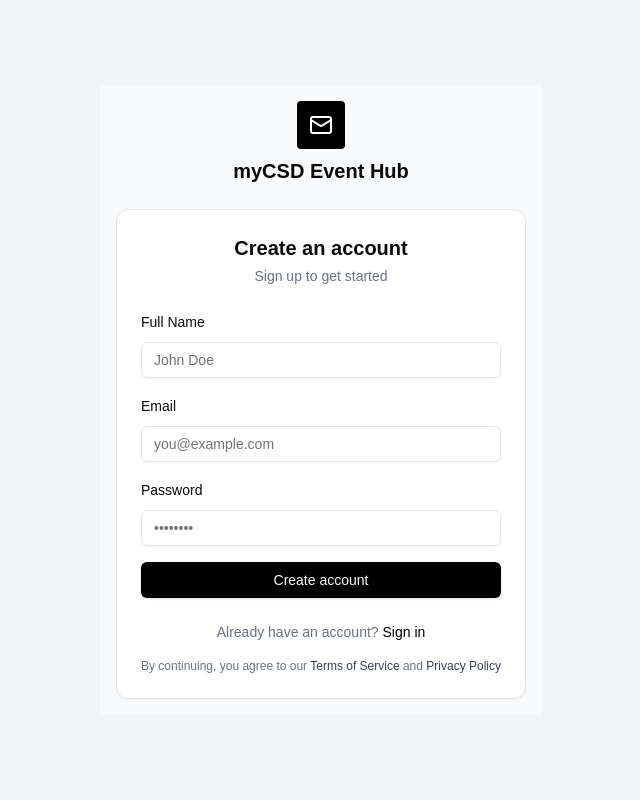
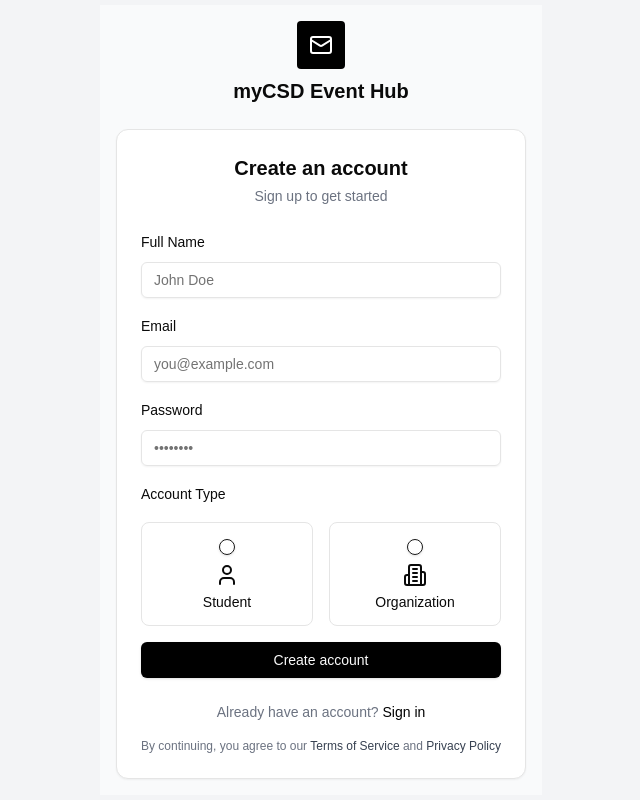
Before and after one commit to Irfanly/mycsd-event-hub, a Next.js app: page /signup in a window 1280 px wide. Shown: the whole page, without its empty margins (319-959 px from the left). Built offline with nearby package versions, Linux system fonts and the light colour scheme; no server answers.

Commit message:
Add radio group component for user role selection, implement logout functionality in sidebar, and update student profile page

```diff
--- a/app/(pages)/student/profile/page.tsx
+++ b/app/(pages)/student/profile/page.tsx
@@ -1,3 +1,4 @@
+'use client';
 import React from "react";
 import { Card, CardContent } from "@/components/ui/card";
 import { Button } from "@/components/ui/button";
--- a/components/sideBar.tsx
+++ b/components/sideBar.tsx
@@ -1,14 +1,22 @@
+'use client';
+
 import React from 'react';
 import {
   Calendar,
   Search,
   UserCircle,
   BookOpen,
-  Home
+  Home,
+  LogOut
 } from 'lucide-react';
 import Link from 'next/link';
+import { useRouter } from 'next/navigation';
+import { Button } from "@/components/ui/button";
+import fireauth from '@/services/fireauth';
 
 const Sidebar = () => {
+  const router = useRouter();
+
   const menuItems = [
     { icon: Home, label: 'Dashboard', href: '/dashboard' },
     { icon: Calendar, label: 'Campus Events', href: '/events' },
@@ -16,6 +24,12 @@ const Sidebar = () => {
     { icon: BookOpen, label: 'My Registrations', href: '/registrations' },
     { icon: UserCircle, label: 'Profile', href: '/student/profile' },
   ];
+
+  const handleLogout = () => {
+    fireauth.signOut();
+    router.push('/');
+    console.log('Logging out...');
+  };
 
   return (
     <div className="fixed left-0 top-0 h-full w-64 bg-white border-r border-gray-200 p-4 flex flex-col">
@@ -41,7 +55,7 @@ const Sidebar = () => {
       </nav>
 
       {/* User Profile Section */}
-      <div className="mt-4 flex items-center border-t pt-4">
+      <div className="mt-4 border-t pt-4 space-y-4">
         <div className="flex items-center">
           <img
             src="/api/placeholder/40/40"
@@ -53,6 +67,16 @@ const Sidebar = () => {
             <div className="text-gray-500 text-xs">@student_handle</div>
           </div>
         </div>
+
+        {/* Logout Button */}
+        <Button
+          variant="ghost"
+          className="w-full justify-start text-red-600 hover:text-red-700 hover:bg-red-50"
+          onClick={handleLogout}
+        >
+          <LogOut className="w-5 h-5 mr-4" />
+          <span className="font-medium">Logout</span>
+        </Button>
       </div>
     </div>
   );
--- a/components/signUpForm.tsx
+++ b/components/signUpForm.tsx
@@ -6,10 +6,12 @@ import { Card, CardContent } from "@/components/ui/card";
 import { Label } from "@/components/ui/label";
 import { Input } from "@/components/ui/input";
 import { Alert, AlertDescription } from "@/components/ui/alert";
-import { Mail } from "lucide-react";
+import { RadioGroup, RadioGroupItem } from "@/components/ui/radio-group";
+import { Mail, User, Building2 } from "lucide-react";
 import Link from "next/link";
 import fireauth from "@/services/fireauth";
 import firestore from "@/services/firestore";
+import { USER_ROLES } from "@/lib/type/index";
 
 export default function SignUpPage() {
   const [email, setEmail] = useState("");
@@ -17,8 +19,7 @@ export default function SignUpPage() {
   const [name, setName] = useState("");
   const [error, setError] = useState("");
   const [isLoading, setIsLoading] = useState(false);
-  //Role tak siap lagi. Tak include role assignment dalam page ni.
-  const [role, setRole] = useState("student");
+  const [role, setRole] = useState<typeof USER_ROLES[number]>("");
 
   const handleSignUp = async (e: React.FormEvent) => {
     e.preventDefault();
@@ -28,14 +29,15 @@ export default function SignUpPage() {
     try {
       await fireauth.signUp(email, password);
       await fireauth.updateDisplayName(name);
-      const docRef = await firestore.addUserToDatabase();
-      if(role === "student") {
-        await firestore.addStudentToDatabase(docRef.id);
-      } else if(role === "studentOrganization") {
-        await firestore.addStudentOrganizationToDatabase(docRef.id);
+      const docID = await firestore.addUserToDatabase(role.toLowerCase());
+
+      if(role === "Student") {
+        await firestore.addStudentToDatabase(docID);
+      } else if(role === "Organization") {
+        await firestore.addStudentOrganizationToDatabase(docID);
+      } else {
+        throw new Error("Invalid user role.");
       }
-
-
       if (await fireauth.isUserLoggedIn()) {
         window.location.href = "/student";
       } else {
@@ -111,6 +113,45 @@ export default function SignUpPage() {
                 />
               </div>
 
+              <div className="space-y-2">
+                <Label>Account Type</Label>
+                <RadioGroup
+                  value={role}
+                  onValueChange={(value) => setRole(value as typeof USER_ROLES[number])}
+                  className="grid grid-cols-2 gap-4 pt-2"
+                >
+                  <Label
+                    htmlFor="student"
+                    className={`flex flex-col items-center space-y-2 border rounded-lg p-4 cursor-pointer ${
+                      role === "Student"
+                        ? "bg-blue-50 border-blue-500"
+                        : "hover:bg-gray-50"
+                    }`}
+                  >
+                    <RadioGroupItem value="Student" id="student" />
+                    <User className={`h-6 w-6 ${role === "Student" ? "text-blue-500" : ""}`} />
+                    <span className={role === "Student" ? "text-blue-500 font-semibold" : ""}>
+                      Student
+                    </span>
+                  </Label>
+
+                  <Label
+                    htmlFor="organization"
+                    className={`flex flex-col items-center space-y-2 border rounded-lg p-4 cursor-pointer ${
+                      role === "Organization"
+                        ? "bg-blue-50 border-blue-500"
+                        : "hover:bg-gray-50"
+                    }`}
+                  >
+                    <RadioGroupItem value="Organization" id="organization" />
+                    <Building2 className={`h-6 w-6 ${role === "Organization" ? "text-blue-500" : ""}`} />
+                    <span className={role === "Organization" ? "text-blue-500 font-semibold" : ""}>
+                      Organization
+                    </span>
+                  </Label>
+                </RadioGroup>
+              </div>
+
               <Button
                 type="submit"
                 className="w-full bg-black hover:bg-black/90"
--- /dev/null
+++ b/components/ui/radio-group.tsx
@@ -0,0 +1,44 @@
+"use client"
+
+import * as React from "react"
+import * as RadioGroupPrimitive from "@radix-ui/react-radio-group"
+import { Circle } from "lucide-react"
+
+import { cn } from "@/lib/utils"
+
+const RadioGroup = React.forwardRef<
+  React.ElementRef<typeof RadioGroupPrimitive.Root>,
+  React.ComponentPropsWithoutRef<typeof RadioGroupPrimitive.Root>
+>(({ className, ...props }, ref) => {
+  return (
+    <RadioGroupPrimitive.Root
+      className={cn("grid gap-2", className)}
+      {...props}
+      ref={ref}
+    />
+  )
+})
+RadioGroup.displayName = RadioGroupPrimitive.Root.displayName
+
+const RadioGroupItem = React.forwardRef<
+  React.ElementRef<typeof RadioGroupPrimitive.Item>,
+  React.ComponentPropsWithoutRef<typeof RadioGroupPrimitive.Item>
+>(({ className, ...props }, ref) => {
+  return (
+    <RadioGroupPrimitive.Item
+      ref={ref}
+      className={cn(
+        "aspect-square h-4 w-4 rounded-full border border-primary text-primary shadow focus:outline-none focus-visible:ring-1 focus-visible:ring-ring disabled:cursor-not-allowed disabled:opacity-50",
+        className
+      )}
+      {...props}
+    >
+      <RadioGroupPrimitive.Indicator className="flex items-center justify-center">
+        <Circle className="h-3.5 w-3.5 fill-primary" />
+      </RadioGroupPrimitive.Indicator>
+    </RadioGroupPrimitive.Item>
+  )
+})
+RadioGroupItem.displayName = RadioGroupPrimitive.Item.displayName
+
+export { RadioGroup, RadioGroupItem }
--- a/lib/type/index.ts
+++ b/lib/type/index.ts
@@ -8,7 +8,6 @@ type users = {
 type students = {
     userID: string;
     matricNo: string;
-    matric: string;
     programme: string;
     year: string;
     phone: string;
@@ -67,6 +66,8 @@ type events = {
     budget: number;
 };
 
+export const USER_ROLES = ["Student", "Organization", ""] as const;
+
 export const EVENT_CATEGORIES = [
     "Technology",
     "Sports",
--- a/package.json
+++ b/package.json
@@ -19,6 +19,7 @@
     "@radix-ui/react-label": "^2.1.1",
     "@radix-ui/react-popover": "^1.1.4",
     "@radix-ui/react-progress": "^1.1.1",
+    "@radix-ui/react-radio-group": "^1.2.2",
     "@radix-ui/react-select": "^2.1.4",
     "@radix-ui/react-separator": "^1.1.1",
     "@radix-ui/react-slot": "^1.1.1",
--- a/services/firestore.js
+++ b/services/firestore.js
@@ -8,21 +8,21 @@ export class Firestore {
     //Import json data to the database
 
     // Add new user to the database
-    async addUserToDatabase() {
+    async addUserToDatabase(role) {
         try {
             const user = auth.currentUser;
             if (!user) {
                 throw new Error("No user is currently signed in.");
             }
             console.log(user);
-            const docRef = await setDoc(doc(db, "users", user.uid), {
+            await setDoc(doc(db, "users", user.uid), {
                 name: user.displayName || "",
                 email: user.email,
                 profilePicture: user.photoURL || "",
-                role: "user" // Default role
+                role: role
             });
-            console.log("Document written with ID: ", docRef.id);
-            return docRef.id;
+            console.log("Document written with ID: ", user.uid);
+            return user.uid;
         } catch (error) {
             console.error("Error adding user to database:", error);
             throw error;
@@ -40,7 +40,6 @@ export class Firestore {
             await addDoc(collection(db, "students"), {
                 userID: userID,
                 matricNo: "", // Placeholder, should be updated with actual matric number
-                matric: "", // Placeholder, should be updated with actual matric
                 programme: "", // Placeholder, should be updated with actual programme
                 year: "", // Placeholder, should be updated with actual year
                 phone: "", // Placeholder, should be updated with actual phone number
@@ -60,13 +59,18 @@ export class Firestore {
     async addStudentOrganizationToDatabase(userID) {
         try {
             const user = auth.currentUser;
+            if (!user) {
+                throw new Error("No user is currently signed in.");
+            }
             console.log(user);
-            await setDoc(doc(db, "studentOrganizations", user.uid), {
-                email: user.email,
-                displayName: user.displayName,
+            await addDoc(collection(db, "studentOrganizations"), {
+                userID: userID,
+                descriptions: "", // Placeholder, should be updated with actual description
+                hostedEvents: [] // Initialize as empty array
             });
             console.log("Student Organization added to database!");
         } catch (error) {
+            console.error("Error adding student organization to database:", error);
             throw error;
         }
     }
@@ -85,6 +89,53 @@ export class Firestore {
             } else {
                 console.log("No such document!");
             }
+        } catch (error) {
+            throw error;
+        }
+    }
+
+    //read student database
+    async readStudentDatabase() {
+        try {
+            const user = auth.currentUser;
+            if (!user) {
+                throw new Error("No user is currently signed in.");
+            }
+            const docRef = await db.collection("students").where("userID", "==", user.uid).get();
+            if (docRef.exists()) {
+                console.log("Document data:", docRef.data());
+                return docRef.data();
+            } else {
+                console.log("No such document!");
+            }
+        } catch (error) {
+            throw error;
+        }
+    }
+
+    //update user database
+    async updateUserDatabase(data) {
+        try {
+            const user = auth.currentUser;
+            if (!user) {
+                throw new Error("No user is currently signed in.");
+            }
+            await db.collection("users").doc(user.uid).update(data);
+            console.log("Document successfully updated!");
+        } catch (error) {
+            throw error;
+        }
+    }
+
+    //update student database
+    async updateStudentDatabase(data) {
+        try {
+            const user = auth.currentUser;
+            if (!user) {
+                throw new Error("No user is currently signed in.");
+            }
+            await db.collection("students").where("userID", "==", user.uid).update(data);
+            console.log("Document successfully updated!");
         } catch (error) {
             throw error;
         }
```
Also changed, not shown: 1 other file (tests, documents, lock files or other folders).
